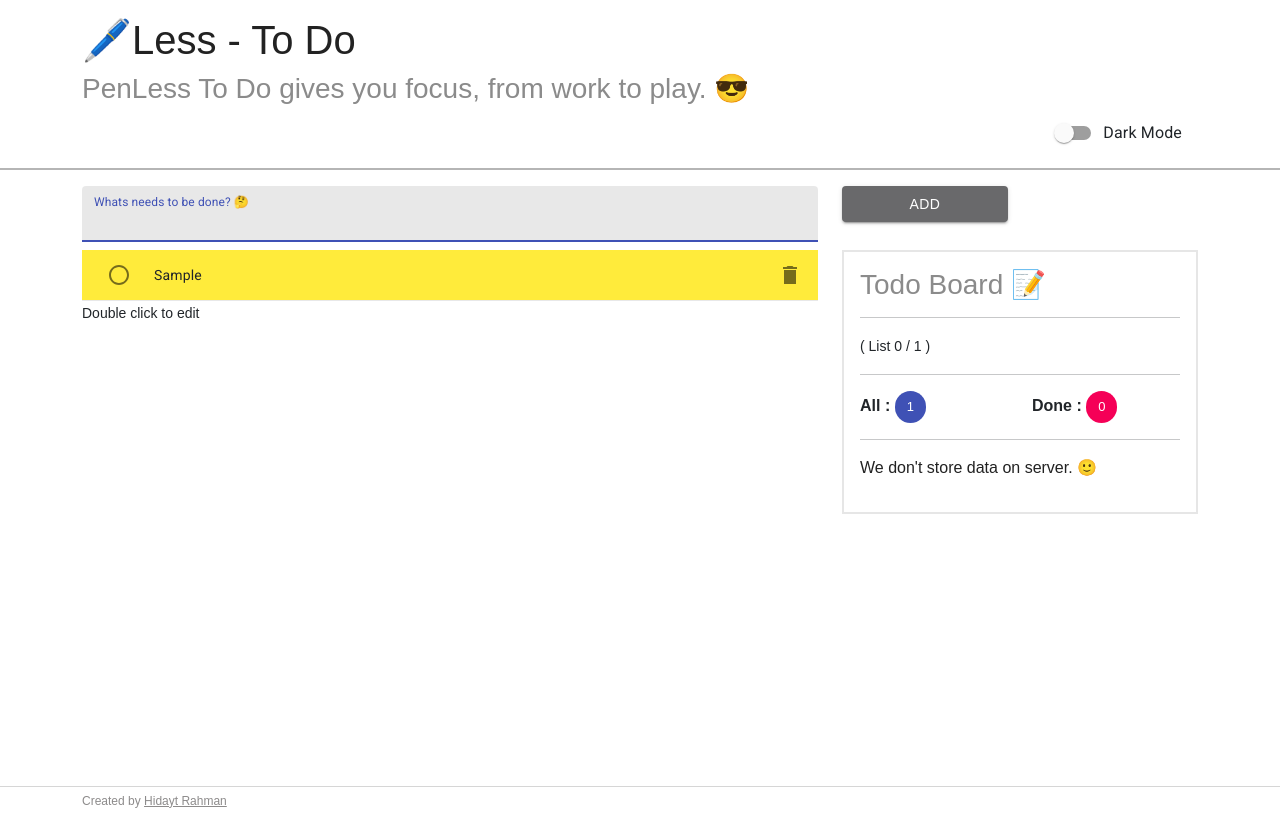
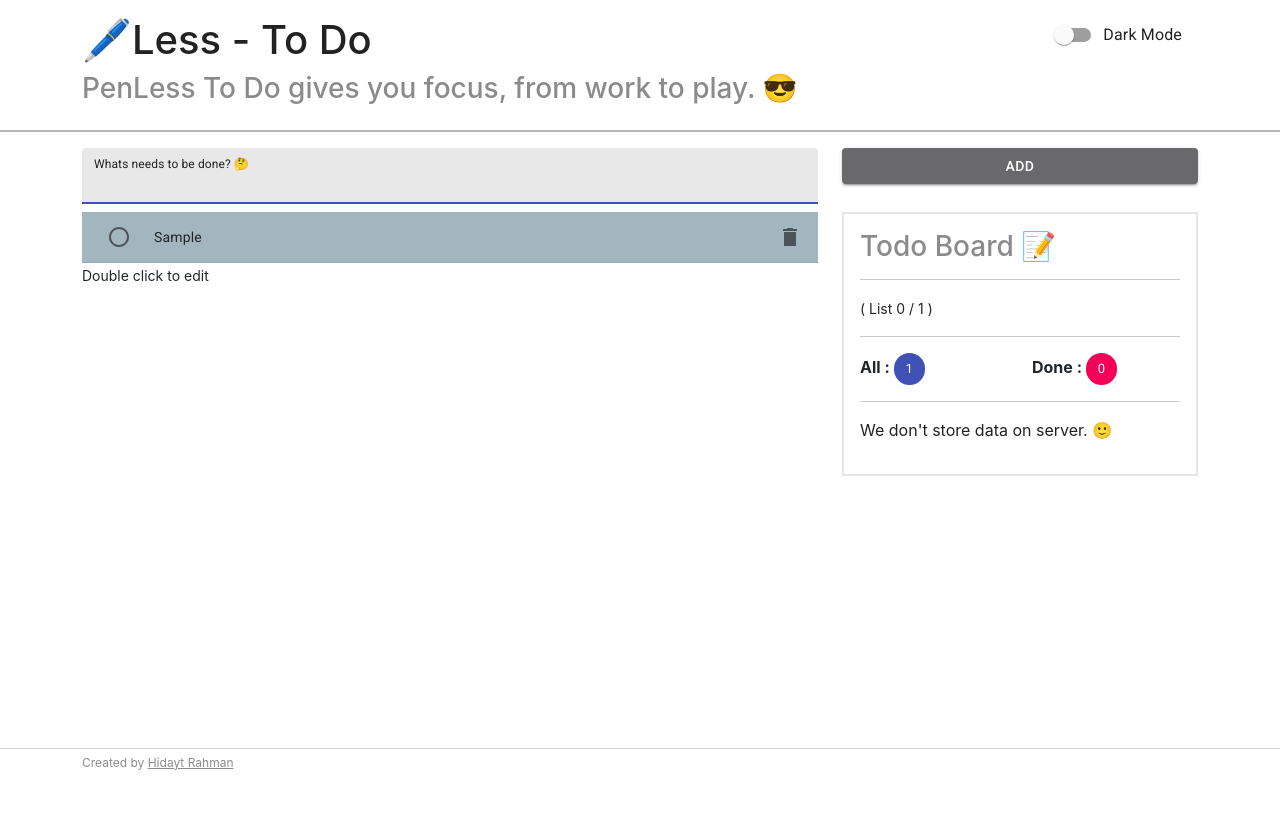
Before and after one commit to hidaytrahman/penless-todo, a React (Create React App) app: page / in a window 1280 px wide. Both pictures are taken after typing "Sample" into the empty fields and a click on the button "ADD". Built offline with nearby package versions, Linux system fonts and the light colour scheme.

Commit message:
improved UI and dark mode

```diff
--- a/src/App.css
+++ b/src/App.css
@@ -1,4 +1,15 @@
-body {}
+
+::-webkit-scrollbar {
+    width: 5px;
+}
+
+::-webkit-scrollbar-track {
+    background-color: rgb(224, 224, 224);
+}
+
+::-webkit-scrollbar-thumb {
+  background-color: #69696b;
+}
 
 header {
     background: #ffffff;
@@ -39,11 +50,3 @@ h3 {
     color: #8b8b8b;
     font-family: inherit;
 }
-
-.todo-list-wrapper li .MuiListItem-root {
-    background: #ffeb3b;
-}
-
-.smile {
-    font-size: 3rem;
-}
--- /dev/null
+++ b/src/assets/css/dark-mode.css
@@ -0,0 +1,60 @@
+body {
+    --text-color: #222;
+    --bkg-color: #fff;
+}
+
+body.dark-theme {
+    --text-color: #eee;
+    --bkg-color: #464646;
+}
+
+
+body {
+    background: var(--bkg-color);
+}
+
+header {
+    background: var(--bkg-color) !important;
+}
+
+
+.todo-board {
+    background: var(--bkg-color) !important;
+}
+
+h1,
+label,
+p {
+    color: var(--text-color) !important;
+}
+
+.MuiFilledInput-root,
+.MuiInputLabel-root,
+.MuiFormLabel-root {
+    border: var(--text-color) !important
+}
+
+.dark-theme .todo-list-wrapper li .MuiListItem-root {
+    background: #767676;
+    color: #d5d5d5;
+}
+
+.dark-theme .todo-completed {
+    background: rgb(94 94 94) !important;
+    color: #464646 !important;
+}
+
+.dark-theme .todo-board {
+    background-color: #535353 !important;
+    border: 2px solid #464646;
+}
+
+.dark-theme .todo-board small,
+.dark-theme .todo-board div {
+    color: #898b8b;
+}
+
+
+.dark-theme input[type=text] {
+    color: #8b8b8b;
+}
--- a/src/components/shared/Header.js
+++ b/src/components/shared/Header.js
@@ -32,10 +32,13 @@ const Header = () => {
     return (
         <header className="main-header">
             <div className="container">
+                <div className="row">
+                    <div className="col-sm-10">
                         <h1>🖊️Less - To Do </h1>
                         <h3>PenLess To Do gives you focus, from work to play. 😎</h3>
+                    </div>
+                    <div className="col-sm-2">
                         <FormGroup className="d-flex align-items-end">
-
                             <FormControlLabel
                                 control={<Switch checked={darkMode}
                                     onChange={toggleChecked}
@@ -43,6 +46,10 @@ const Header = () => {
                                 label="Dark Mode"
                             />
                         </FormGroup>
+                    </div>
+                </div>
+
+
 
             </div>
 
--- a/src/components/todo/AddTodo.js
+++ b/src/components/todo/AddTodo.js
@@ -36,7 +36,7 @@ const AddTodo = (props) => {
                     />
                 </div>
 
-                <div className="col-sm-2 mb-2">
+                <div className="col-sm-4 mb-2">
                     <Button type="submit" variant="contained" color="primary" fullWidth
                     >Add</Button>
                 </div>
--- a/src/components/todo/Todo.css
+++ b/src/components/todo/Todo.css
@@ -18,3 +18,30 @@
     padding: 0 2%;
     border: 0;
 }
+
+
+.listing-wrapper {
+    max-height: 63vh;
+    overflow: auto;
+    padding-bottom: 1rem !important;
+}
+
+.todo-list-wrapper {
+    max-height: 63vh;
+    overflow: auto;
+    padding-bottom: 1rem !important;
+}
+
+.todo-list-wrapper li .MuiListItem-root {
+    background: #a3b6c0;
+    border-bottom: 1px solid #4c6d7d29 !important;
+}
+
+.smile {
+    font-size: 3rem;
+}
+
+.todo-completed {
+    background: rgb(199 201 201) !important;
+    color: #939595 !important;
+}
--- a/src/components/todo/TodoList.js
+++ b/src/components/todo/TodoList.js
@@ -41,7 +41,9 @@ const TodoList = (props) => {
                                 setEditFormStatus(true);
                                 setSelectedListIndex(index)
                             }}
-                            style={{ background: todo.completed && "#c9eecb" }}>
+
+                            className={todo.completed && "todo-completed"}
+                            >
 
                             {
                                 editFormStatus && index === selectedListIndex &&
--- a/src/reset.css
+++ b/src/reset.css
@@ -7,9 +7,7 @@
     background-color: #353535 !important;
 }
 
-.MuiListItem-container {
-    border-bottom: 1px solid #00000017 !important;
-}
+
 
 .MuiList-padding {
     padding: 0 !important;
--- a/src/theme.css
+++ b/src/theme.css
@@ -1,35 +1 @@
-body {
-    --text-color: #222;
-    --bkg-color: #fff;
-}
-
-body.dark-theme {
-    --text-color: #eee;
-    --bkg-color: #464646;
-}
-
-* {
-    font-family: Arial, Helvetica, sans-serif;
-}
-
-body {
-    background: var(--bkg-color);
-}
-
-header {
-    background: var(--bkg-color) !important;
-}
-
-
-.todo-board {
-    background: var(--bkg-color) !important;
-}
-
-h1,
-p {
-    color: var(--text-color) !important;
-}
-
-.MuiFilledInput-root {
-    border: var(--text-color) !important
-}
+@import "assets/css/dark-mode.css";
```
Lines whose indentation alone changed are shown as unchanged.
